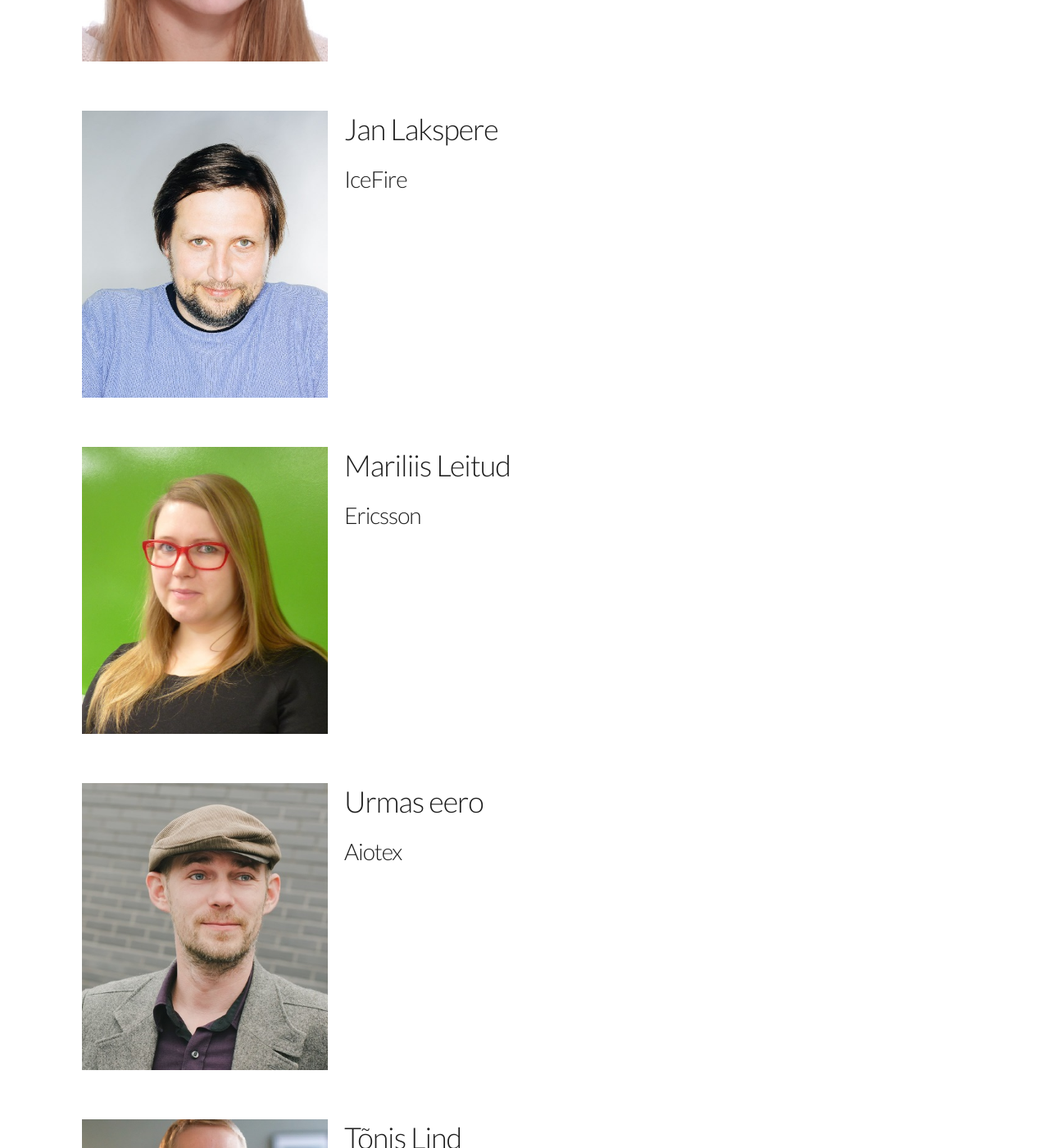
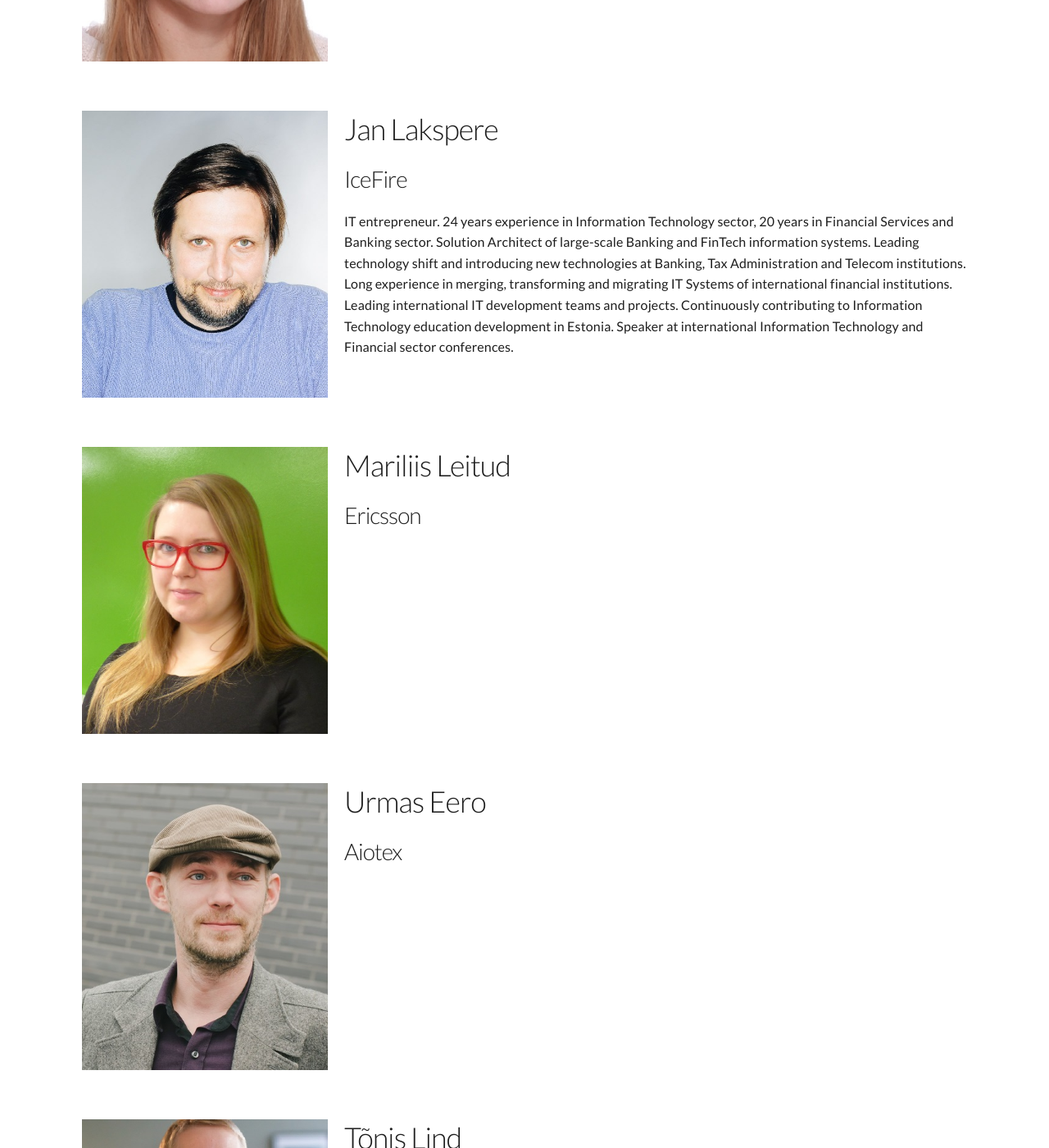
Before and after one commit to Lapikud/laphack.eu, a Jekyll site: the page built from judges.html, in a window 1280 px wide and 1400 px high, scrolled down 1290 px. Shown: the whole window at 82% size. Built offline with Jekyll 4.4.1, drawn with Linux system fonts in a browser that asks for light colours; nearby versions of some CDN libraries; some of the changed text lies outside the part shown.

Commit message:
Update judges

```diff
--- a/_data/judges.yml
+++ b/_data/judges.yml
@@ -6,27 +6,47 @@
 - name: Aive Uus
   photo: aive_uus
   type: Concise Systems
+  about:
 
 - name: Ragmar Saksing
   photo: ragmar_saksing
   type: Tehnopol
+  about:
 
 - name: Mari-Liis Oldja
   photo: mari_liis_oldja
   type: Playtech
+  about:
 
 - name: Jan Lakspere
   photo: jan_lakspere
   type: IceFire
+  about: >
+    IT entrepreneur.
+    24 years experience in Information Technology sector, 20 years in Financial Services and Banking sector.
+    Solution Architect of large-scale Banking and FinTech information systems.
+    Leading technology shift and introducing new technologies at Banking,
+    Tax Administration and Telecom institutions. Long experience in merging,
+    transforming and migrating IT Systems of international financial institutions.
+    Leading international IT development teams and projects.
+    Continuously contributing to Information Technology education development in Estonia.
+    Speaker at international Information Technology and Financial sector conferences.
+
 
 - name: Mariliis Leitud
   photo: mariliis_leitud
   type: Ericsson
+  about:
 
-- name: Urmas eero
+- name: Urmas Eero
   photo: urmas_eero
   type: Aiotex
+  about:
 
 - name: Tõnis Lind
   photo: tonis_lind
   type: Arvutitark
+  about: >
+    Tõnis on TTÜs informaatika lõpetanud noormees, kes töötab Arvutitargas turundusjuhina.
+    Tõnise töö nõuab talt tehnoloogiatrendidega kursis olemist, oskab ta hinnata kaasaegseid
+    lahendusi ja innovatsiooni. Vabal ajal on ta suur arvutite entusiast ning tegeleb E-Spordi ürituste korraldamisega.
--- a/judges.html
+++ b/judges.html
@@ -16,6 +16,7 @@ layout: default
             </a>
             <h2>{{ judge.name }}</h2>
             <h3>{{ judge.type }}</h3>
+            <p>{{ judge.about}}</p>
         </div>
     </div>
     {% endfor %}
```
